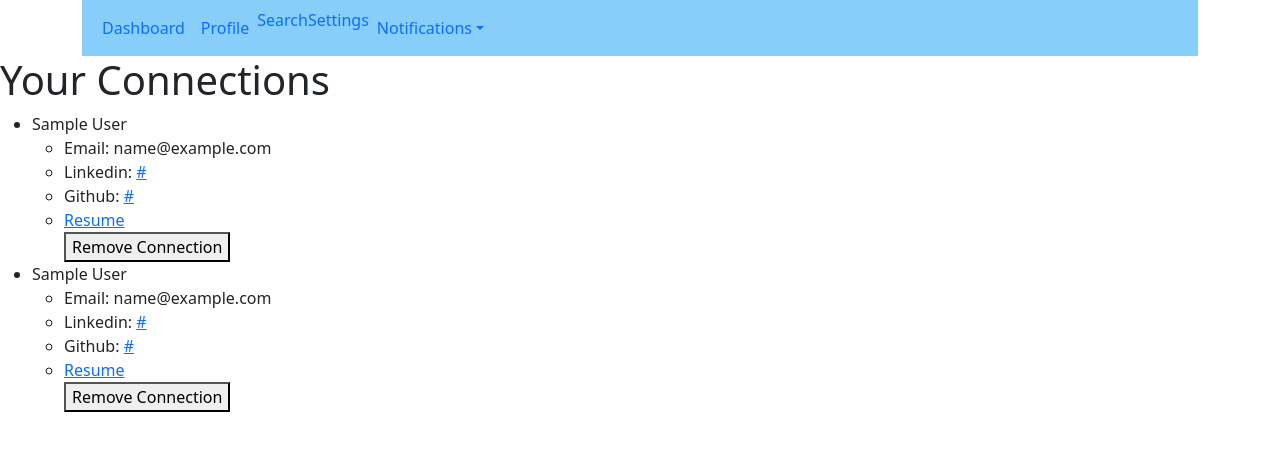
After one commit to kieracox/hb_capstone_project, a Flask app: page /connections in a window 1280 px wide. The commit adds this page. Shown: the top 451 px of the page. Run offline with Flask 2, Linux system fonts and the light colour scheme; the visitor is signed in with stand-in values (Sample User, id 1); tables that the repository leaves empty hold one stand-in row (values such as "Sample post"); data that the repository does not hold is empty; some libraries are stand-ins or nearby versions.

Commit message:
remove connections

```diff
--- a/crud.py
+++ b/crud.py
@@ -16,7 +16,7 @@ def return_all_job_seekers():
     """Return all job seekers."""
     return JobSeeker.query.all()
 
-def get_js_by_id(id):
+def conn_js_by_id(id):
     """Get and return a job seeker by their id."""
     return JobSeeker.query.get(id)
 
@@ -246,7 +246,7 @@ def get_js_request_by_id(requested_id, requestor_id):
     return JobSeekerConnectionRequest.query.filter(JobSeekerConnectionRequest.requested_id == requested_id, JobSeekerConnectionRequest.requestor_id == requestor_id).first()
 
 def get_rec_request_by_id(requested_id, requestor_id):
-    """Find a request sent by a JS to a particular rec."""
+    """Find a request sent by a rec to a particular js."""
     return RecruiterConnectionRequest.query.filter(RecruiterConnectionRequest.requested_id == requested_id, RecruiterConnectionRequest.requestor_id == requestor_id).first()
 
 def get_rec_request(request_id):
@@ -275,9 +275,11 @@ def get_js_connections(jobseeker_id):
      sent_requests = JobSeekerConnectionRequest.query.filter(JobSeekerConnectionRequest.requestor_id == jobseeker_id, JobSeekerConnectionRequest.status == "accepted").all()
      connections = []
      for request in received_requests:
-         connections.append(request.sender)
+         if request.sender is not None:
+            connections.append(request.sender)
      for request in sent_requests:
-         connections.append(request.receiver)
+         if request.receiver is not None:
+            connections.append(request.receiver)
      return connections
 
 def get_rec_connections(recruiter_id):
@@ -286,10 +288,42 @@ def get_rec_connections(recruiter_id):
      sent_requests = RecruiterConnectionRequest.query.filter(RecruiterConnectionRequest.requestor_id == recruiter_id, RecruiterConnectionRequest.status == "accepted").all()
      connections = []
      for request in received_requests:
-         connections.append(request.sender)
+         if request.sender is not None:
+            connections.append(request.sender)
      for request in sent_requests:
-         connections.append(request.receiver)
+         if request.receiver is not None:
+            connections.append(request.receiver)
      return connections
+
+def remove_connection(user_type, user_id, remove_id):
+    """Remove a user's connection with another user."""
+    if user_type == "job_seeker":
+        sent_requests = get_all_js_requests(user_id)
+        received_requests = get_rec_request_by_id(user_id, remove_id)
+        requests = []
+        if received_requests is not None:
+            requests += received_requests
+        if sent_requests is not None:
+            requests += sent_requests
+    else:
+        sent_requests = get_all_rec_requests(user_id)
+        received_requests = get_js_request_by_id(user_id, remove_id)
+        requests = []
+        if received_requests is not None:
+            requests += received_requests
+        if sent_requests is not None:
+            requests += sent_requests
+    for request in requests:
+        if request.id == remove_id:
+            request.status = "disconnected"
+            db.session.commit()
+            break
+
+
+
+
+
+
 
 def create_js_notification(jobseeker_id, received_request=None, sent_request=None, created_at=None, message=None, read_status=None):
     """Create a new job-seeker notification."""
--- a/server.py
+++ b/server.py
@@ -137,6 +137,37 @@ def show_notifications():
     else:
         user = crud.get_recruiter_by_email(session["user_email"])
         return render_template("notifications.html", user=user)
+
+@app.route("/connections")
+def show_connections():
+    """Display the user's connections."""
+
+    user_type = session.get("user_type")
+
+    if user_type == "job_seeker":
+        user = crud.get_js_by_email(session["user_email"])
+        connections = crud.get_js_connections(user.id)
+        print("Connections are:", connections)
+        return render_template("js_connections.html", user=user, connections=connections)
+    else:
+        user = crud.get_recruiter_by_email(session["user_email"])
+        connections = crud.get_rec_connections(user.id)
+        return render_template("rec_connections.html", user=user, connections=connections)
+
+@app.route("/remove_connection/<int:remove_id>", methods=["DELETE"])
+def remove_connection(remove_id):
+    """Remove a user's connection."""
+    user_type = session.get("user_type")
+
+    if user_type == "job_seeker":
+         user = crud.get_js_by_email(session["user_email"])
+         crud.remove_connection("job_seeker", user.id, remove_id)
+    else:
+        user = crud.get_recruiter_by_email(session["user_email"])
+        crud.remove_connection("recruiter", user.id, remove_id)
+    db.session.commit()
+    response = {"success": True}
+    return jsonify(response)
 
 @app.route("/settings")
 def show_settings():
@@ -680,7 +711,6 @@ def edit_search(search_id):
 @app.route("/delete_saved_search/<int:search_id>", methods=["DELETE"])
 def delete_search(search_id):
     """Delete a saved search."""
-    print(f"deleting search with id {search_id}")
     user_type = session.get("user_type")
     crud.delete_saved_search(user_type, search_id)
     db.session.commit()
--- /dev/null
+++ b/static/removeConnection.js
@@ -0,0 +1,24 @@
+const removeButtons = document.querySelectorAll(".remove_connection")
+
+for (const button of removeButtons) {
+    button.addEventListener('click', () => {
+        const removeId = button.dataset.id;
+        const confirmRemove = confirm("Are you sure you want to remove this connection?");
+
+        if (confirmRemove) {
+        fetch(`/remove_connection/${removeId}`, {
+            method: 'DELETE'
+        })
+        .then((response) => response.json())
+        .then((data) => {
+            if (data.success) {
+                const successMessage = document.getElementById(`removeSuccessMessage_${removeId}`);
+                successMessage.innerHTML = "Connection removed.";
+                const parentListItem = document.getElementById(`connection_item_${removeId}`)
+                parentListItem.style.display = 'none';
+
+            }
+        })
+    }
+    })
+}
--- a/static/updateSavedSearch.js
+++ b/static/updateSavedSearch.js
@@ -32,6 +32,9 @@ for (const button of editButtons) {
 for (const button of deleteButtons) {
     button.addEventListener('click', () => {
         const searchId = button.dataset.searchId;
+        const confirmDelete = confirm("Are you sure you want to delete this search?");
+
+        if (confirmDelete) {
         fetch(`/delete_saved_search/${searchId}`, {
             method: 'DELETE'
         })
@@ -45,6 +48,6 @@ for (const button of deleteButtons) {
 
             }
         })
-
+    }
     })
 }
--- a/templates/js_dashboard.html
+++ b/templates/js_dashboard.html
@@ -39,13 +39,16 @@
 <h4>Your Connections</h4>
 {% if connections %}
 {% for connection in connections %}
+{% if connection is defined %}
 <div class="connection">
     <p>Name: {{ connection.fname }} {{ connection.lname }}</p>
+    {% endif %}
 </div>
 {% endfor %}
 {% else %}
 <p>You have no connections at the moment.</p>
 {% endif %}
+<p><a href="/connections">Manage Your Connections</a></p>
 
 <form action="/logout" method="POST">
     <button id="logout">Log Out</button>
--- /dev/null
+++ b/templates/rec_connections.html
@@ -0,0 +1,38 @@
+{% extends 'base.html' %}
+
+{% block title %} Connections {% endblock %}
+
+{% block body %}
+
+<h1>Your Connections</h1>
+
+{% if connections %}
+<ul>
+    {% for connection in connections %}
+    {% if connection is not none %}
+    <li class="parent_li" id="connection_item_{{connection.id}}">{{connection.fname}} {{connection.lname}}
+        <ul>
+            <li class="child_li">
+                Email: {{connection.email}}
+            </li>
+            <li class="child_li">
+                Linkedin: <a href="https://{{connection.linkedin}}">{{connection.linkedin}}</a>
+            </li>
+            <li class="child_li">
+                Github: <a href="https://{{connection.linkedin}}">{{connection.linkedin}}</a>
+            </li>
+            <li class="child_li">
+                <a href="{{connection.resume_url}}">Resume</a>
+            </li>
+            <button data-id="{{connection.id}}" class="remove_connection">Remove Connection</button>
+            <div id="removeSuccessMessage_{{connection.id}}" class="removeSuccessMessage"></div>
+        </ul>
+    </li>
+    {% endif %}
+    {% endfor %}
+</ul>
+{% else %}
+<p>You don't have any connections yet.</p>
+{% endif %}
+<script src="/static/removeConnection.js"></script>
+{% endblock %}
--- a/templates/recruiter_dashboard.html
+++ b/templates/recruiter_dashboard.html
@@ -39,15 +39,18 @@
 </div>
 
 <h4>Your Connections</h4>
-{% if connections %}
+{% if connections is not none and connections %}
 {% for connection in connections %}
 <div class="connection">
+    {% if connection is not none %}
     <p>Name: {{ connection.fname }} {{ connection.lname }}</p>
+    {% endif %}
 </div>
 {% endfor %}
 {% else %}
 <p>You have no connections at the moment.</p>
 {% endif %}
+<p><a href="/connections">Manage Your Connections</a></p>
 
 <form action="/logout" method="POST">
     <button id="logout">Log Out</button>
```
Also changed, not shown: templates/js_connections.html (added, +34 -0 lines).
